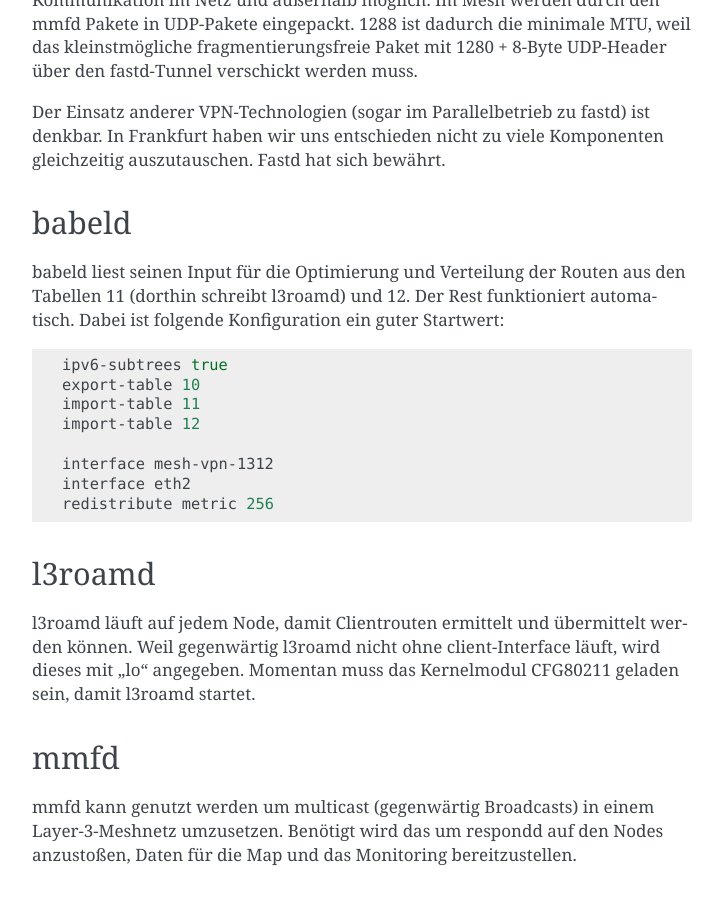
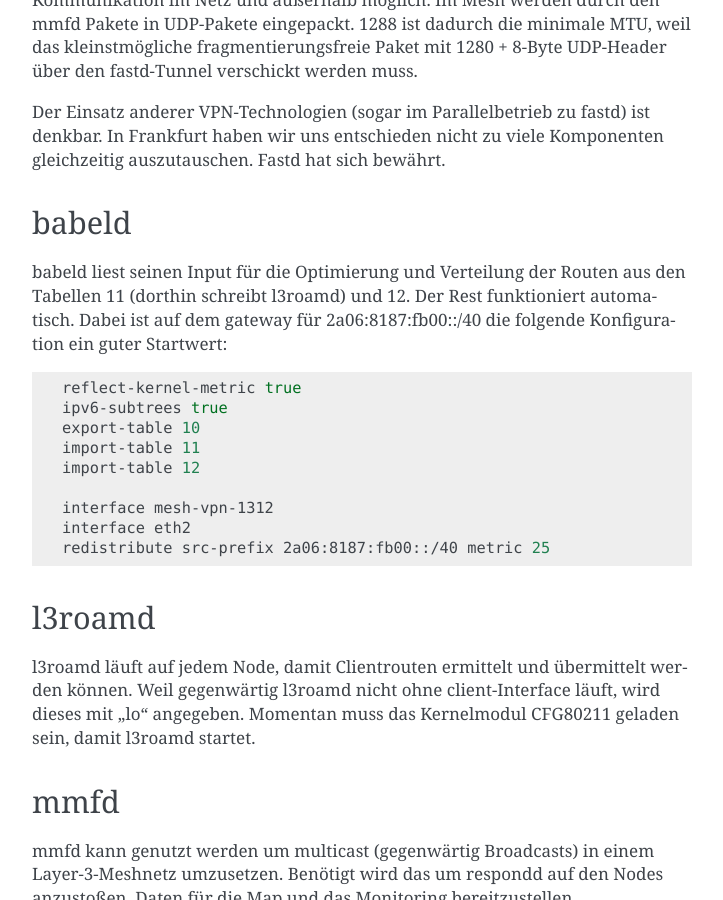
Before and after one commit to freifunk-l3r/readthedocs, a Sphinx documentation site: the page built from docs/components.rst, in a window 1280 px wide and 900 px high, scrolled down 1994 px. Shown: the whole window, without its empty margins (388-1111 px from the left). Built offline with Sphinx 7.4.7, drawn with Linux system fonts in a browser that asks for light colours.

```diff
--- a/docs/components.rst
+++ b/docs/components.rst
@@ -49,10 +49,11 @@ Fastd hat sich bewährt.
 babeld
 ------
 babeld liest seinen Input für die Optimierung und Verteilung der Routen aus den Tabellen 11 (dorthin schreibt l3roamd) und 12.
-Der Rest funktioniert automatisch. Dabei ist folgende Konfiguration ein guter Startwert:
+Der Rest funktioniert automatisch. Dabei ist auf dem gateway für 2a06:8187:fb00::/40 die folgende Konfiguration ein guter Startwert:
 
 .. code:: sh
 
+ reflect-kernel-metric true
  ipv6-subtrees true
  export-table 10
  import-table 11
@@ -60,8 +61,7 @@ Der Rest funktioniert automatisch. Dabei ist folgende Konfiguration ein guter St
 
  interface mesh-vpn-1312
  interface eth2
- redistribute metric 256
-
+ redistribute src-prefix 2a06:8187:fb00::/40 metric 25
 
 
 l3roamd
--- a/docs/firmware.rst
+++ b/docs/firmware.rst
@@ -62,7 +62,7 @@ Ob ein Interface für das mesh und damit für die Dienste Babel, l3roamd, mmfd r
  Protokolle OUT;  fastd,dns   ; -- ; -- ; -- ; --
  Protokolle IN;    ssh         ; ssh, dns, http, ntp    ; http, babel, l3roamd, ssh, ntp, dns,mmfd; --               ; respondd
  Protokolle both;  dhcp, ICMPx ; ICMPx	                ; ICMPx, respondd ; --               ; --
- Policy IN;	  DROP	       ; DROP                   ; DROP  ; ACCEPT; DROP (erlaube nur Traffic vom lokalen Node)
+ Policy IN;	  ACCEPT	       ; DROP                   ; DROP  ; ACCEPT; DROP (erlaube nur Traffic vom lokalen Node)
  Policy OUT;	  DROP	       ; ACCEPT                 ; ACCEPT ; ACCEPT;  ACCEPT
  Policy FORWARD;   DROP	       ; DROP, (erlaube Traffic von und nach mesh sowie von und nach client); DROP (erlaube forward von und nach client und von und nach mesh); DROP (erlaube von und nach client); DROP
 
```
